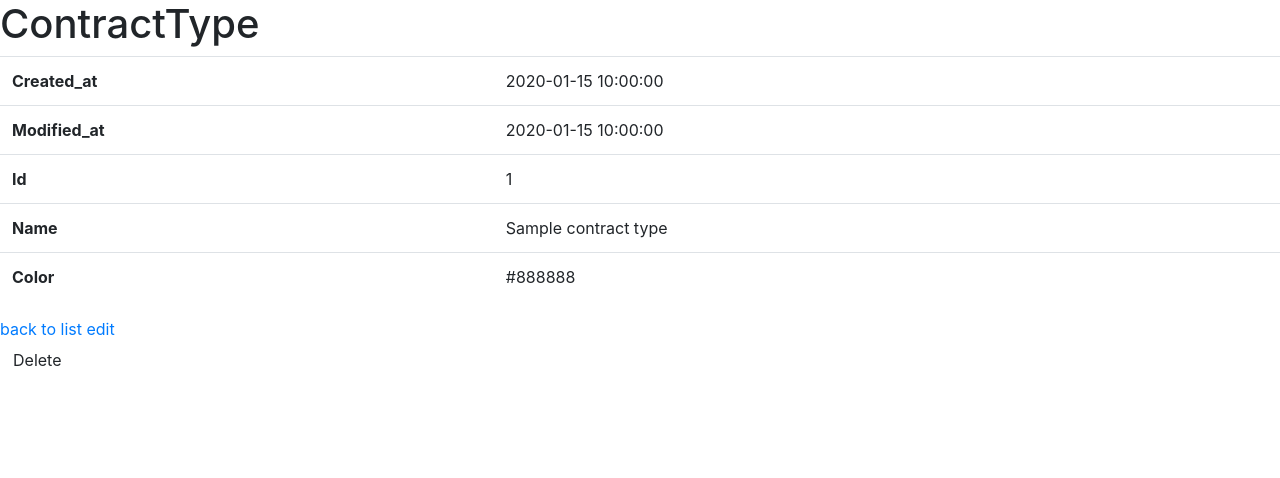
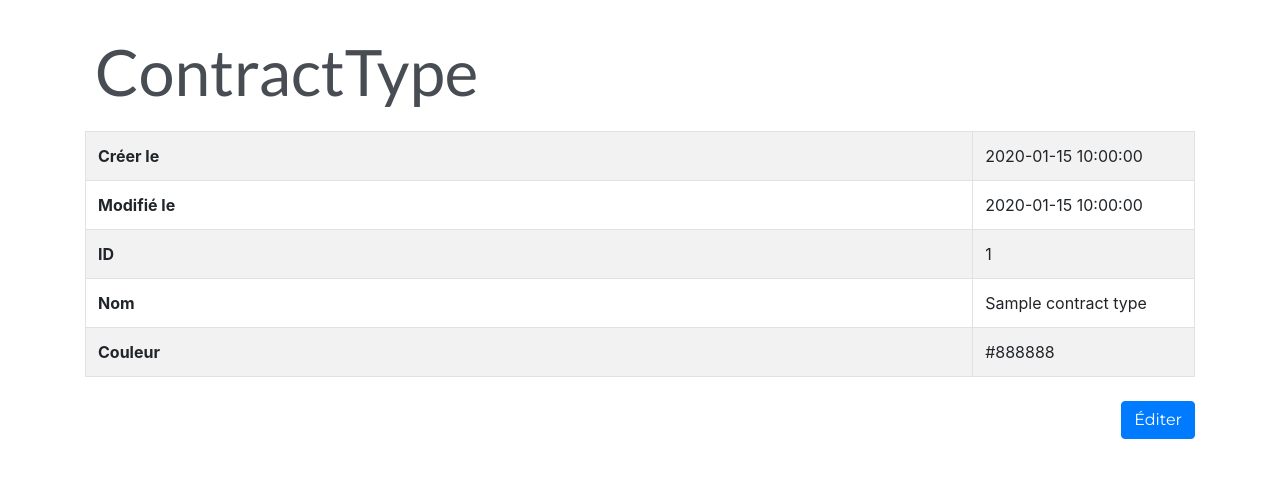
Before and after one commit to tareq-salem/logistique-back, a Symfony app: template templates/admin/contract_type/show.html.twig in a window 1280 px wide. Shown: the top 478 px of the page. Run offline with Twig, Linux system fonts and the light colour scheme; the template is opened without the code that fills it: most values are stand-ins (such as "Sample title", 1, 10 or a date in 2020); style sheets or scripts are compiled from the project's sources; some libraries are stand-ins or nearby versions.

```diff
--- a/templates/admin/contract_type/index.html.twig
+++ b/templates/admin/contract_type/index.html.twig
@@ -28,8 +28,8 @@
                     </span>
                 </td>
                 <td>
-                    <a href="{{ path('contract_type_show', {'id': contract_type.id}) }}" class="btn btn-warning" style="margin-right: 5px;"><i style="color: white;" class="fas fa-edit"></i></a>
-                    <a href="{{ path('contract_type_edit', {'id': contract_type.id}) }}" class="btn btn-danger"><i class="fas fa-trash-alt"></i></a>
+                    <a href="{{ path('contract_type_edit', {'id': contract_type.id}) }}" class="btn btn-warning" style="margin-right: 5px;"><i style="color: white;" class="fas fa-edit"></i></a>
+                    <a href="{{ path('contract_type_delete', {'id': contract_type.id}) }}" class="btn btn-danger"><i class="fas fa-trash-alt"></i></a>
                 </td>
             </tr>
         {% endfor %}
--- a/templates/admin/contract_type/show.html.twig
+++ b/templates/admin/contract_type/show.html.twig
@@ -1,38 +1,46 @@
 {% extends 'base.html.twig' %}
+
+{% block stylesheets %}
+    {{ parent() }}
+    {{ encore_entry_link_tags('template')}}
+{% endblock %}
 
 {% block title %}ContractType{% endblock %}
 
 {% block body %}
+    <div class="container mt-4">
     <h1>ContractType</h1>
 
-    <table class="table">
+    <table class="tableau table table-striped table-hover table-bordered">
         <tbody>
             <tr>
-                <th>Created_at</th>
+                <th style="width: 80%;">Créer le</th>
                 <td>{{ contract_type.createdAt ? contract_type.createdAt|date('Y-m-d H:i:s') : '' }}</td>
             </tr>
             <tr>
-                <th>Modified_at</th>
+                <th style="width: 80%;">Modifié le</th>
                 <td>{{ contract_type.modifiedAt ? contract_type.modifiedAt|date('Y-m-d H:i:s') : '' }}</td>
             </tr>
             <tr>
-                <th>Id</th>
+                <th style="width: 80%;">ID</th>
                 <td>{{ contract_type.id }}</td>
             </tr>
             <tr>
-                <th>Name</th>
+                <th style="width: 80%;">Nom</th>
                 <td>{{ contract_type.name }}</td>
             </tr>
             <tr>
-                <th>Color</th>
+                <th style="width: 80%;">Couleur</th>
                 <td>{{ contract_type.color }}</td>
             </tr>
         </tbody>
     </table>
 
-    <a href="{{ path('contract_type_index') }}">back to list</a>
 
-    <a href="{{ path('contract_type_edit', {'id': contract_type.id}) }}">edit</a>
+    <div class="text-right mt-4">
+    <a href="{{ path('contract_type_edit', {'id': contract_type.id}) }}" class="btn btn-primary">Éditer</a>
+    </div>
 
-    {{ include('admin/contract_type/_delete_form.html.twig') }}
+    </div>
+
 {% endblock %}
--- a/templates/admin/offer_type/new.html.twig
+++ b/templates/admin/offer_type/new.html.twig
@@ -3,6 +3,7 @@
 {% block title %}Créer un type d'offre{% endblock %}
 
 {% block body %}
+
     <div class="container mt-4">
         <h1>Créer un type d'offre</h1>
         <div class="raw">
@@ -10,5 +11,4 @@
         </div>
     </div>
 
-
 {% endblock %}
```
Also changed, not shown: templates/admin/contract_type/_form.html.twig (+0 -12 lines), templates/admin/contract_type/edit.html.twig (+7 -8 lines), templates/admin/contract_type/new.html.twig (+6 -4 lines).
